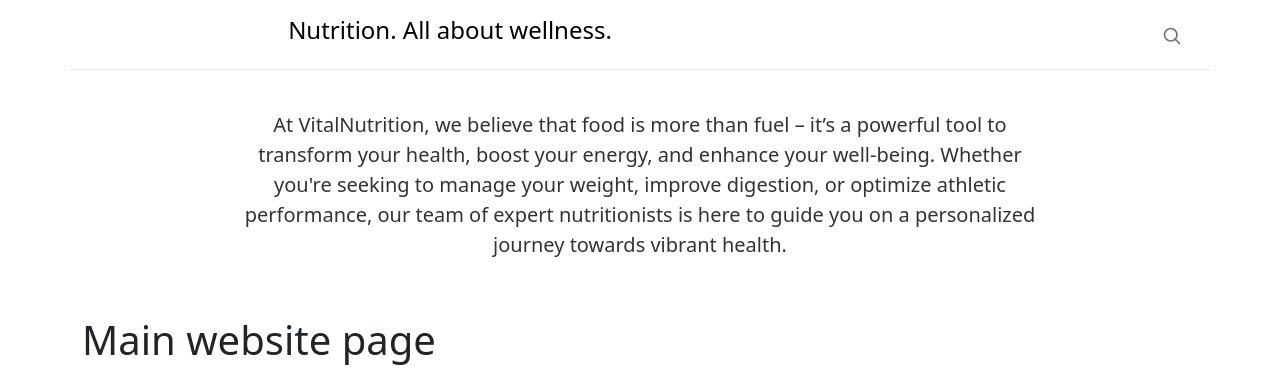
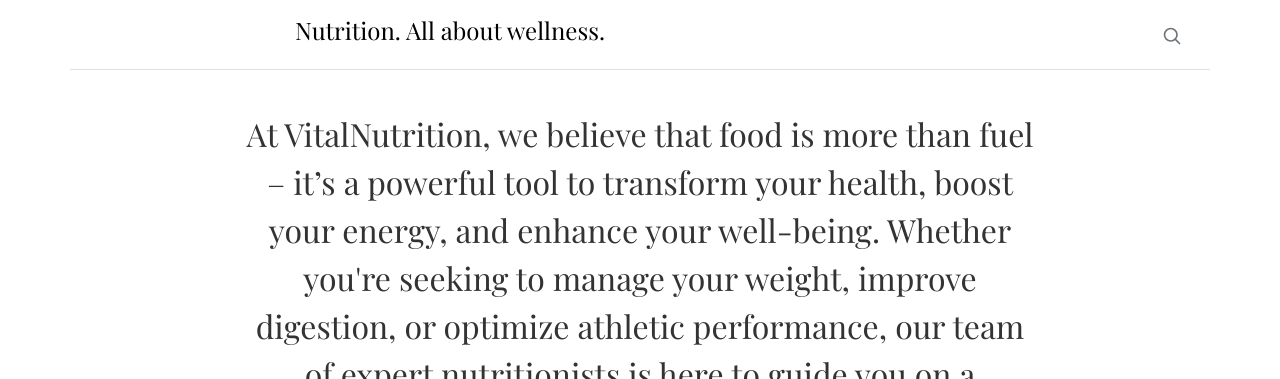
Before and after one commit to pp0lina/terraformStaticWebsite, a Python web app: template web-files/templates/index.html in a window 1280 px wide. Shown: the top 379 px of the page. Run offline with Jinja, Linux system fonts and the light colour scheme; the template is opened without the code that fills it, so the values that code supplies are empty.

Commit message:
main website file

```diff
--- a/web-files/templates/index.html
+++ b/web-files/templates/index.html
@@ -7,17 +7,23 @@
     <meta http-equiv="X-UA-Compatible" content="ie=edge">
     <link rel="stylesheet" href="{{ url_for('static', filename='css/main.css') }}">
     <link rel="stylesheet" href="https://cdn.jsdelivr.net/npm/bootstrap@5.3.2/dist/css/bootstrap.min.css">
+    <!-- Link to Google Fonts for a beautiful font -->
+    <link href="https://fonts.googleapis.com/css2?family=Playfair+Display:wght@400;700&display=swap" rel="stylesheet">
     <title>{% block title %}{% endblock %}</title>
     <style>
-        /* Fade-in animation for the text */
+        body {
+            font-family: 'Playfair Display', serif;
+        }
+
         .fade-in-text {
             opacity: 0;
-            animation: fadeIn 3s ease-in forwards;
+            animation: fadeIn 1.5s ease-in forwards;
             max-width: 800px;
             text-align: center;
-            font-size: 1.25rem;
+            font-size: 2rem; /* Larger font size */
             color: #333;
-            margin: 40px auto; /* Spacing around the text */
+            margin: 40px auto;
+            font-weight: 400;
         }
 
         @keyframes fadeIn {
```
